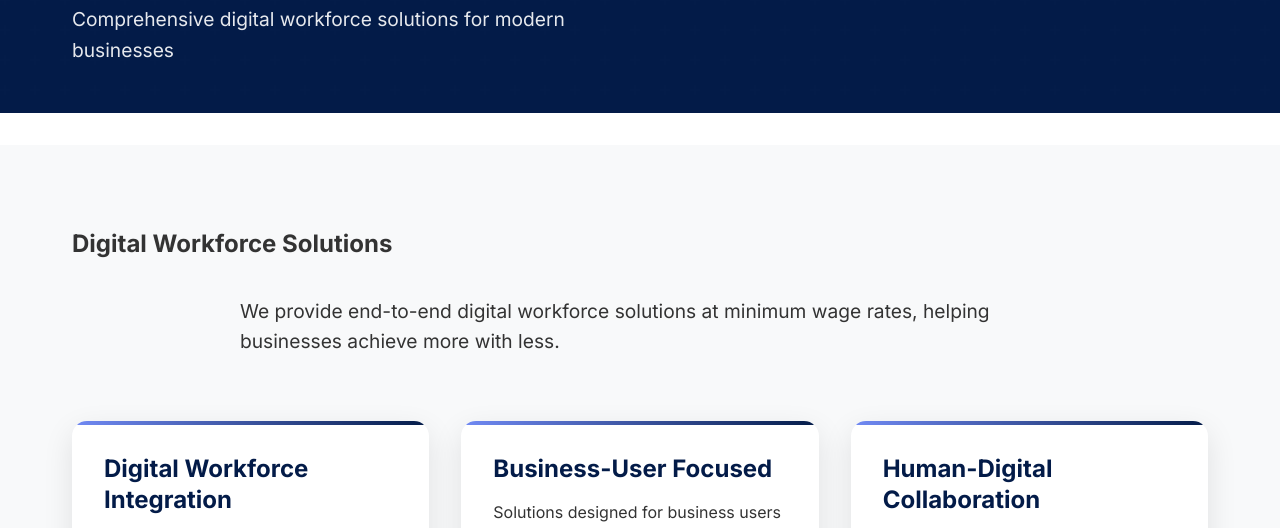
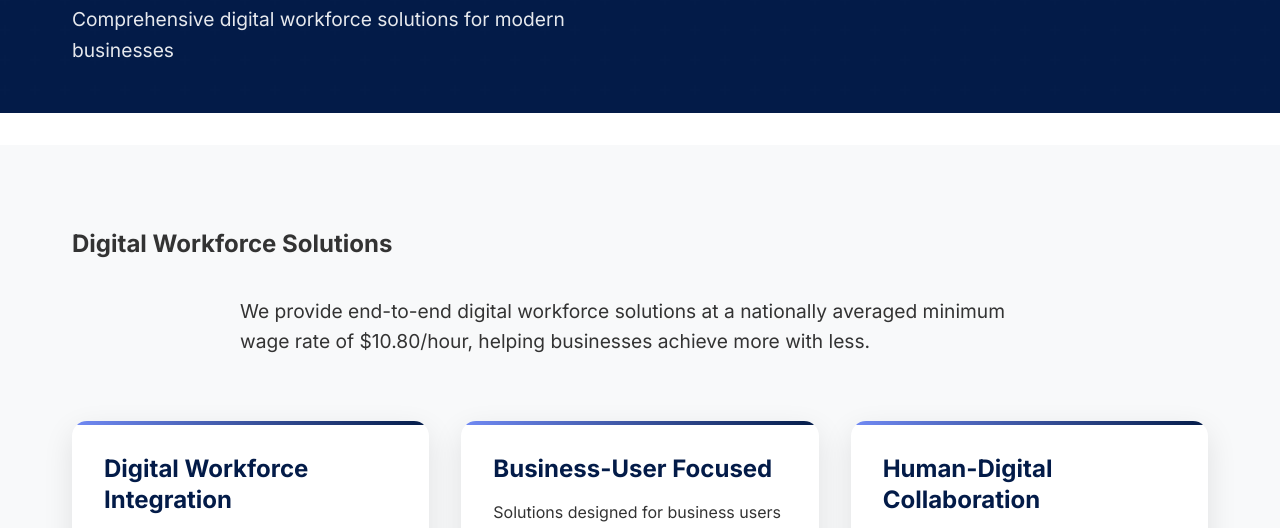
Before and after one commit to dtsoden/yourdigitalstaff, a plain HTML site: page solutions.html in a window 1280 px wide. Shown: the part 255-783 px from the top of the page. Drawn offline with Linux system fonts and the light colour scheme.

Commit message:
text edited

```diff
--- a/solutions.html
+++ b/solutions.html
@@ -49,7 +49,7 @@
         <section class="section-light">
             <div class="container">
                 <h2>Digital Workforce Solutions</h2>
-                <p class="section-intro">We provide end-to-end digital workforce solutions at minimum wage rates, helping businesses achieve more with less.</p>
+                <p class="section-intro">We provide end-to-end digital workforce solutions at a nationally averaged minimum wage rate of $10.80/hour, helping businesses achieve more with less.</p>
 
                 <div class="solutions-grid">
                     <div class="card">
```
